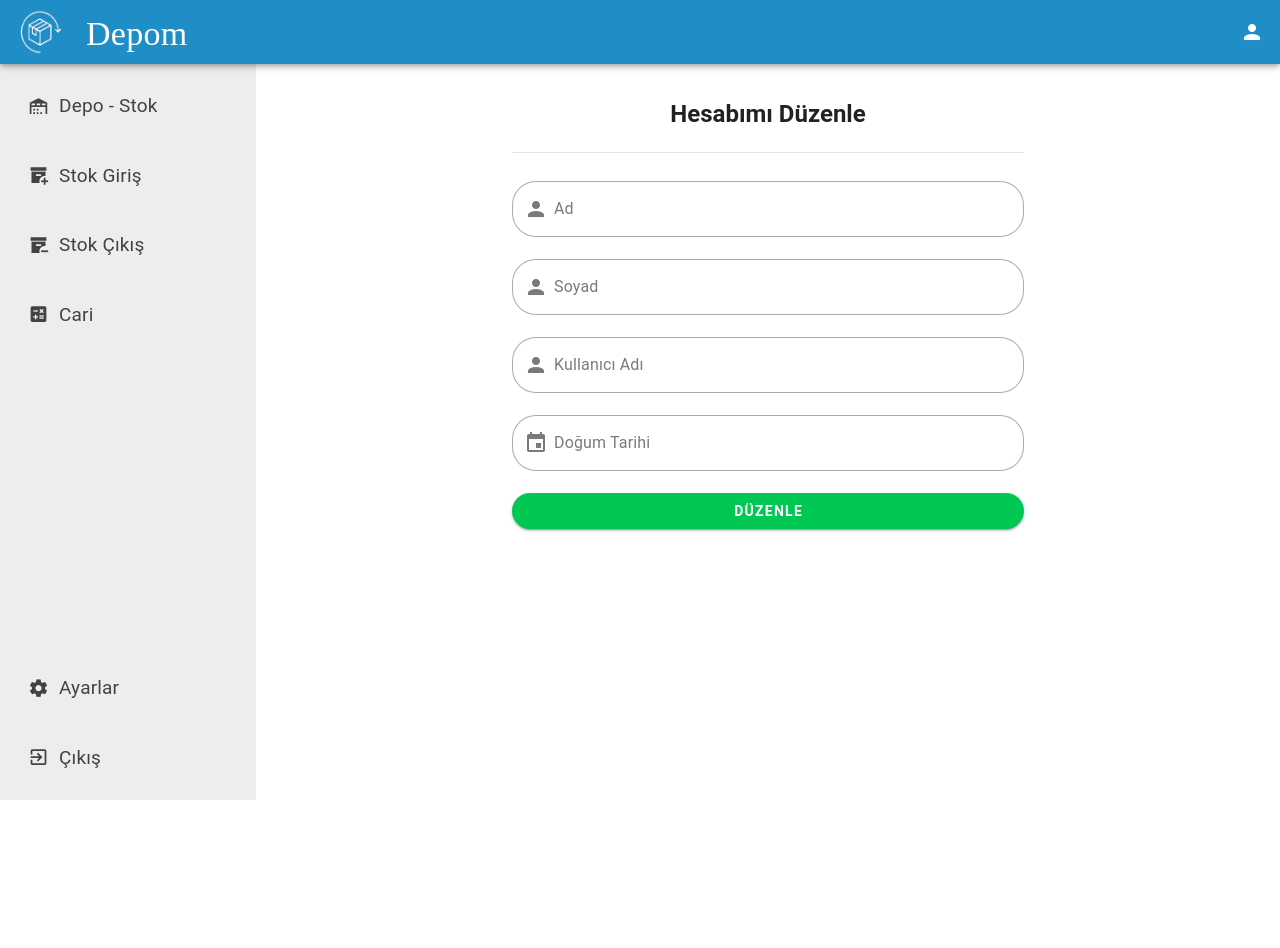
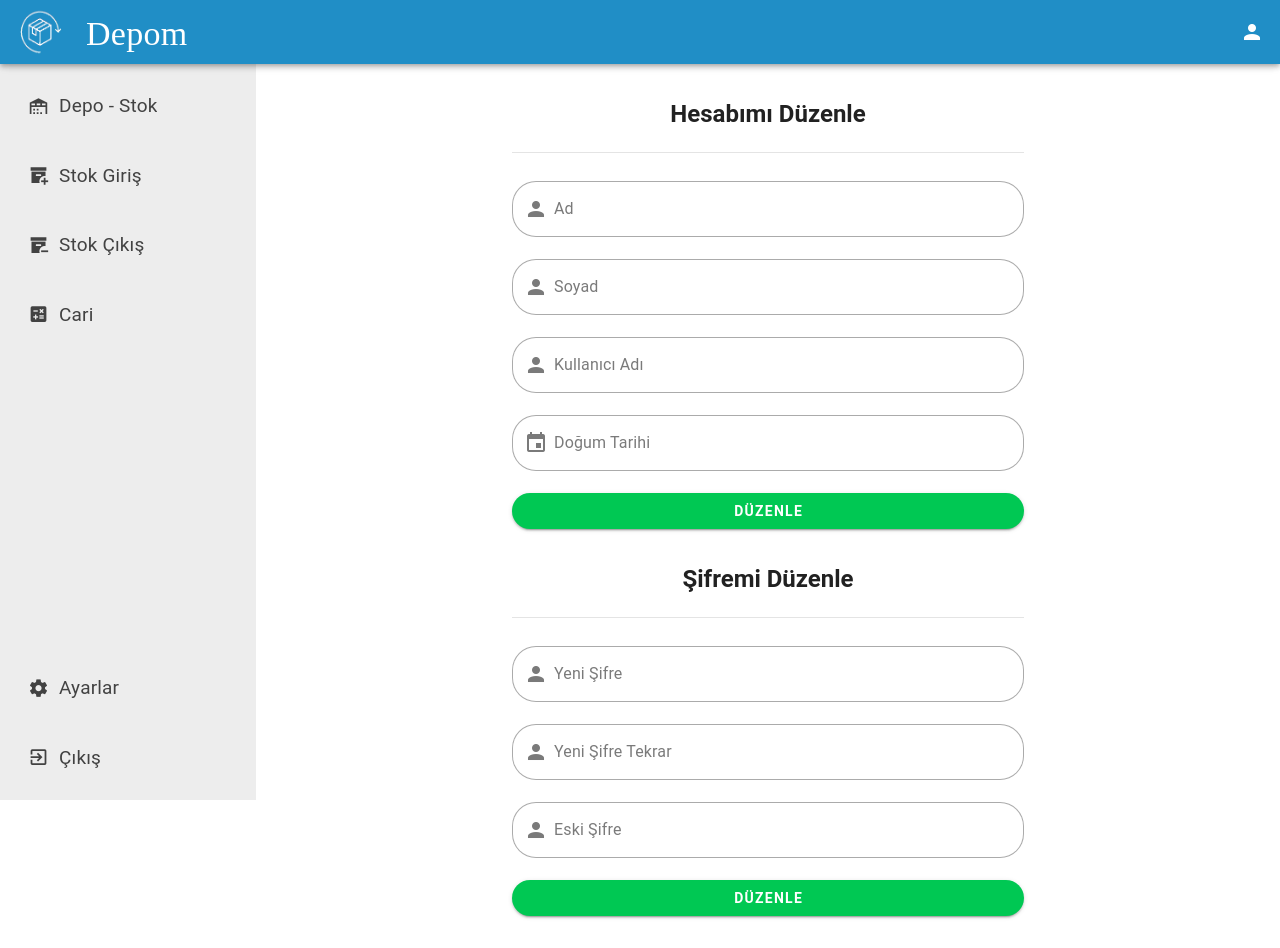
Before and after one commit to nurcancurebal/depom-frontend, a Vue app: page /update-account in a window 1280 px wide. Before the commit the page ends 800 px from the top, so only its background shows below. Built offline with nearby package versions, Linux system fonts and the light colour scheme; what vue-toast-notification would draw is missing.

Commit message:
new password

```diff
--- a/src/App.vue
+++ b/src/App.vue
@@ -116,7 +116,7 @@
       </template>
     </v-navigation-drawer>
 
-    <v-main class="h-screen">
+    <v-main>
       <router-view />
     </v-main>
   </v-app>
--- a/src/views/Home.vue
+++ b/src/views/Home.vue
@@ -6,6 +6,7 @@
         :height="signInUp ? '650' : '400'"
         style="border-radius: 25px 0px 0px 25px; background-color: #208ec6"
         class="d-flex align-center justify-center flex-column px-2"
+        id="sheet-height"
       >
         <img
           width="80"
@@ -311,7 +312,7 @@ export default {
             await new Promise(() =>
               setTimeout(() => {
                 this.$router.push("/stock");
-              }, 3000)
+              }, 2000)
             );
           })
           .catch((error) => {
@@ -361,7 +362,7 @@ export default {
               this.formatDate = null;
               this.menu = false;
               this.signInUp = !this.signInUp;
-            }, 3000)
+            }, 2000)
           );
 
           this.firstname = "";
@@ -394,4 +395,9 @@ export default {
     height: 101.7vh;
   }
 }
+@media (max-width: 960px) {
+  #sheet-height {
+    height: 400px !important;
+  }
+}
 </style>
--- a/src/views/UpdateAccount.vue
+++ b/src/views/UpdateAccount.vue
@@ -1,4 +1,5 @@
 <template>
+  <div>
     <v-form class="my-8 main-div w-50 ma-auto">
       <h2>Hesabımı Düzenle</h2>
       <v-divider class="mt-5 mb-7 w-100" />
@@ -78,6 +79,52 @@
         Düzenle
       </v-btn>
     </v-form>
+    <v-form class="my-8 main-div w-50 ma-auto">
+      <h2>Şifremi Düzenle</h2>
+      <v-divider class="mt-5 mb-7 w-100" />
+      <v-text-field
+        prepend-inner-icon="mdi-account"
+        label="Yeni Şifre"
+        variant="outlined"
+        rounded="xl"
+        class="w-100"
+        v-model="newPassword"
+        :error-messages="newPasswordError"
+        @keyup.enter="updatePasswordClick"
+      />
+      <v-text-field
+        prepend-inner-icon="mdi-account"
+        label="Yeni Şifre Tekrar"
+        variant="outlined"
+        rounded="xl"
+        class="w-100"
+        v-model="newPasswordRepeat"
+        :rules="[
+          () => !!newPasswordRepeat || 'Yeni şifre tekrar boş bırakılamaz!',
+        ]"
+        @keyup.enter="updatePasswordClick"
+      />
+      <v-text-field
+        prepend-inner-icon="mdi-account"
+        label="Eski Şifre"
+        variant="outlined"
+        rounded="xl"
+        class="w-100"
+        v-model="cacheUser.password"
+        :rules="[() => !!cacheUser.password || 'Eski şifre boş bırakılamaz!']"
+        @keyup.enter="updatePasswordClick"
+      />
+
+      <v-btn
+        class="font-weight-bold w-100 text-white"
+        style="background-color: #00c853"
+        rounded="xl"
+        @click="updatePasswordClick"
+      >
+        Düzenle
+      </v-btn>
+    </v-form>
+  </div>
 </template>
 
 <script>
@@ -90,6 +137,8 @@ export default {
     formatDate: null,
     cacheUser: {},
     usernameError: "",
+    newPassword: "",
+    newPasswordRepeat: "",
   }),
 
   computed: {
@@ -174,6 +223,30 @@ export default {
         });
       }
     },
+    updatePasswordClick() {
+      const toast = useToast();
+      if (
+        !!this.newPassword &&
+        !!this.newPasswordRepeat &&
+        !!this.password &&
+        this.newPassword === this.newPasswordRepeat
+      ) {
+        this.updateUser({
+          password: this.password,
+          newPassword: this.newPassword,
+        }).then(async () => {
+          toast.success("Şifre güncellendi", {
+            position: "bottom",
+            duration: 2000,
+          });
+        });
+      } else {
+        toast.error("Lütfen tüm alanları doğru bir şekilde doldurunuz.", {
+          position: "bottom",
+          duration: 2000,
+        });
+      }
+    },
   },
 };
 </script>
```
Lines whose indentation alone changed are shown as unchanged.
